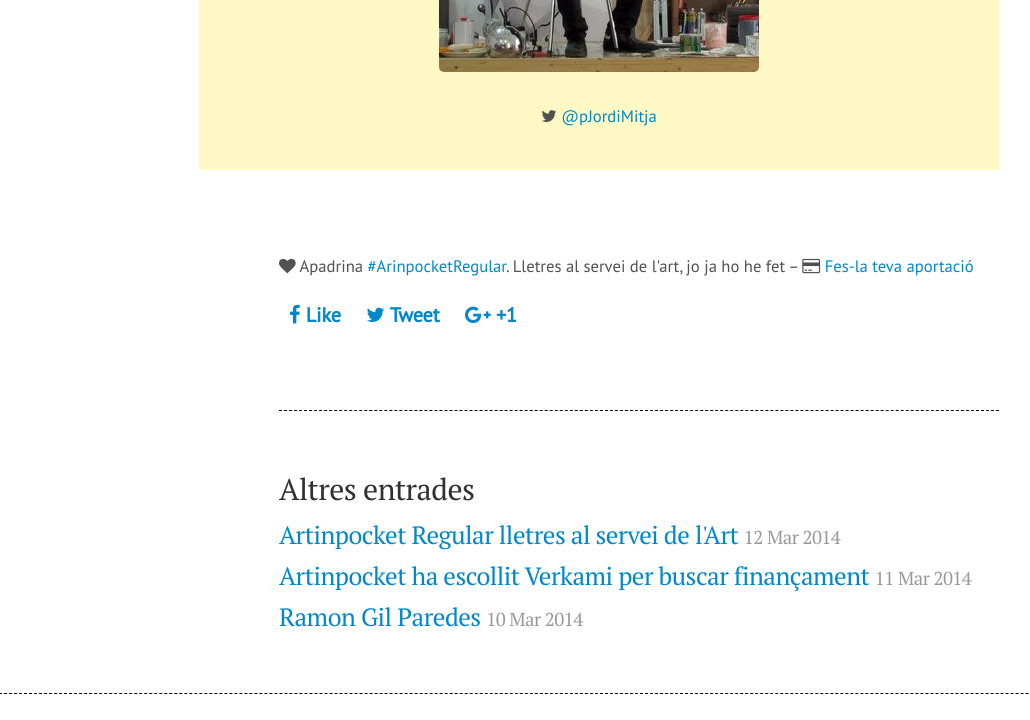
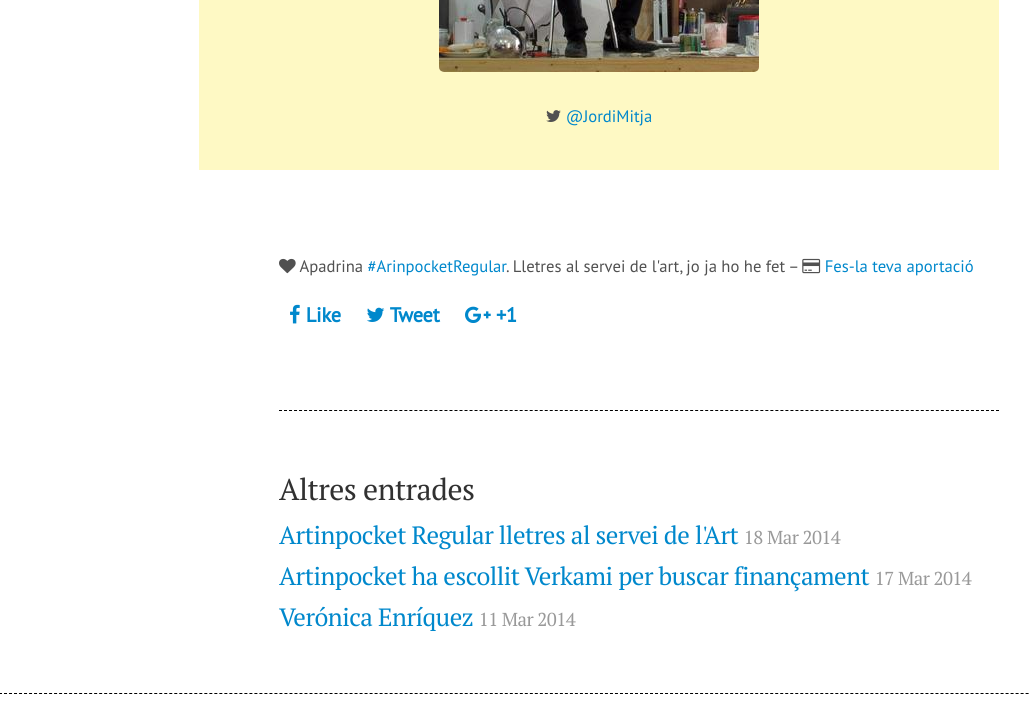
Before and after one commit to artinpocketregular/artinpocketregular.github.io, a Jekyll site: the page built from _posts/2014-03-10-jordi-mitja.md, in a window 1280 px wide. Shown: the part 550-1270 px from the top of the page, without its empty margins (1-1031 px from the left). Built offline with Jekyll 4.4.1, drawn with Linux system fonts in a browser that asks for light colours; nearby versions of some CDN libraries; Markdown is read by kramdown in place of the engine named in the settings.

```diff
--- a/_config.yml
+++ b/_config.yml
@@ -15,7 +15,7 @@ author:
   name:           'Ramon Gil'
   url:            https://twitter.com/freecates
 
-paginate:         6
+paginate:         8
 
 # Custom vars
 version:          1.0.0
--- a/_posts/2014-03-10-jordi-mitja.md
+++ b/_posts/2014-03-10-jordi-mitja.md
@@ -8,6 +8,6 @@ share: true
 <figure class="text-center">
 	<img src="/public/img/jordi-mitja-mecenes-artinpocket-regular.jpg" alt="Jordi Mitjà - mecenes d'artipocket/regular" title="Jordi Mitjà - mecenes d'artipocket/regular">
 	<figcaption>
-		<p><small><i class="fa fa-twitter"></i> <a href="https://twitter.com/pepmares" title="Jordi Mitjà (JordiMitja) a Twitter">@pJordiMitja</a></small></p>
+		<p><small><i class="fa fa-twitter"></i> <a href="https://twitter.com/JordiMitja" title="Jordi Mitjà (JordiMitja) a Twitter">@JordiMitja</a></small></p>
 	</figcaption>
 </figure>
```
Also changed, not shown: _posts/2014-03-11-nuria-sole.md (added, +13 -0 lines), _posts/2014-03-11-veronica-enriquez.md (added, +13 -0 lines), _posts/2014-03-17-artinpocket-ha-escollit-verkami-per-buscar-financament.md (renamed from _posts/2014-03-11-artinpocket-ha-escollit-verkami-per-buscar-financament.md), _posts/2014-03-18-artinpocket-regular-lletres-al-servei-de-l-art.md (renamed from _posts/2014-03-12-artinpocket-regular-lletres-al-servei-de-l-art.md), public/img/nuria-sole-mecenes-artinpocket-regular.jpg (added), public/img/veronica-enriquez-mecenes-artinpocket-regular.jpg (added).
